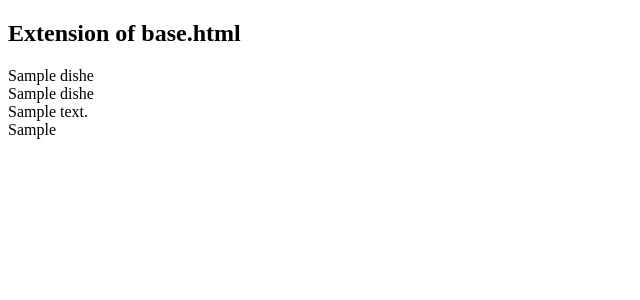
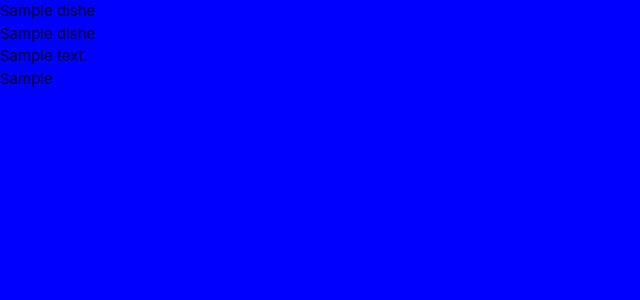
Before and after one commit to Andreim1998/Romanian-Cuisine, a Flask app: page / in a window 1280 px wide. Shown: the top 300 px of the page, without its empty margins (0-640 px from the left). Run offline with Flask 2, Linux system fonts and the light colour scheme; a database or web service that is not in the repository returns one stand-in record (values such as "Sample title"); some libraries are stand-ins or nearby versions.

Commit message:
Add Materialize and Static files

```diff
--- /dev/null
+++ b/static/css/style.css
@@ -0,0 +1,3 @@
+body {
+    background-color: blue;
+}
--- a/templates/base.html
+++ b/templates/base.html
@@ -1,15 +1,32 @@
 <!DOCTYPE html>
 <html lang="en">
+
 <head>
     <meta charset="UTF-8">
     <meta http-equiv="X-UA-Compatible" content="IE=edge">
     <meta name="viewport" content="width=device-width, initial-scale=1.0">
+    <link rel="stylesheet" href="https://cdnjs.cloudflare.com/ajax/libs/font-awesome/5.15.4/css/all.min.css"
+        integrity="sha512-1ycn6IcaQQ40/MKBW2W4Rhis/DbILU74C1vSrLJxCq57o941Ym01SwNsOMqvEBFlcgUa6xLiPY/NS5R+E6ztJQ=="
+        crossorigin="anonymous" referrerpolicy="no-referrer" type="text/css" />
+    <link rel="stylesheet" href="https://cdnjs.cloudflare.com/ajax/libs/materialize/1.0.0/css/materialize.min.css"
+        type="text/css">
+        <link rel="stylesheet" href="{{ url_for('static', filename='css/style.css') }}" type="text/css">
+    {% block styles %}
+    {% endblock %}
     <title>Romanian Cuisine</title>
 </head>
+
 <body>
 
     {% block content %}
     {% endblock %}
 
+    <script src="https://code.jquery.com/jquery-3.6.0.min.js"
+        integrity="sha256-/xUj+3OJU5yExlq6GSYGSHk7tPXikynS7ogEvDej/m4=" crossorigin="anonymous"></script>
+    <script src="https://cdnjs.cloudflare.com/ajax/libs/materialize/1.0.0/js/materialize.min.js"></script>
+    <script src="{{ url_for('static', filename='js/script.js') }}"></script>
+    {% block scripts %}
+    {% endblock %}
 </body>
+
 </html>
--- a/templates/dishes.html
+++ b/templates/dishes.html
@@ -1,7 +1,6 @@
 {% extends "base.html" %}
 {% block content %}
 
-    <h2>Extension of base.html</h2>
 
 {% for dish in dishes %}
     {{ dish.dish_name }}<br>
```
Also changed, not shown: static/js/script.js (added).
